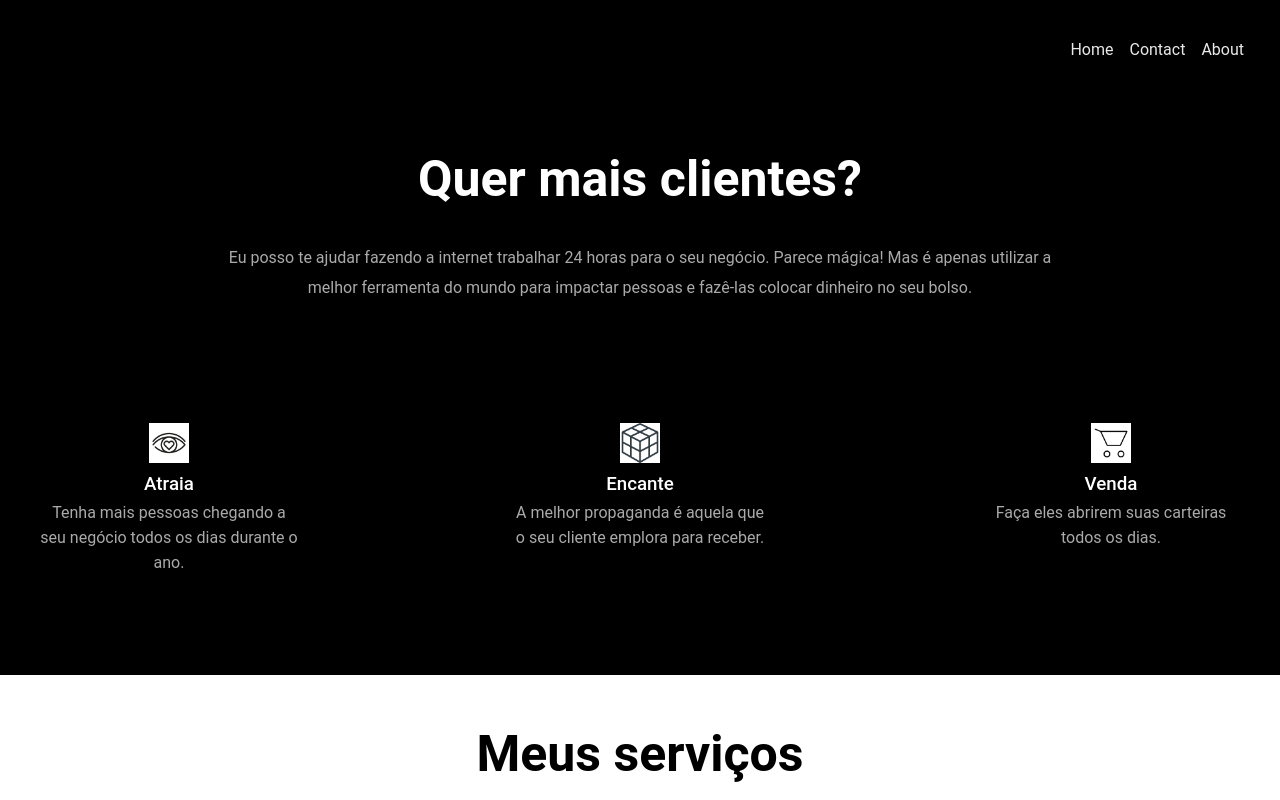
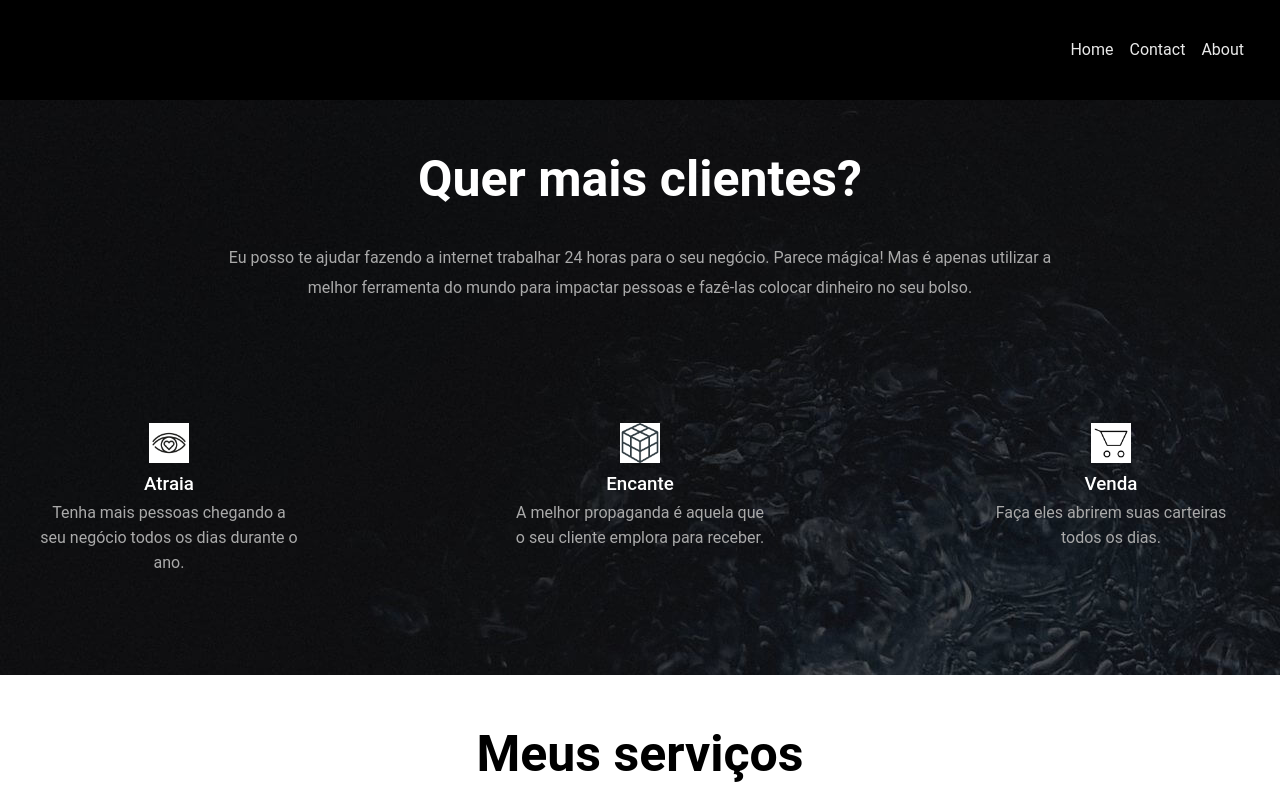
Before and after one commit to pedrohw12/portfolio-website-template-reactjs, a React (Create React App) app: page / in a window 1280 px wide. Shown: the top 800 px of the page. Built offline with nearby package versions, Linux system fonts and the light colour scheme.

Commit message:
adding img background

```diff
--- a/src/components/FirstSection/styles.js
+++ b/src/components/FirstSection/styles.js
@@ -1,14 +1,16 @@
 import styled from "styled-components";
+import Banner from '../../assets/banner-portfolio.jpg';
 
 export const Container = styled.div`
-  background-color: #000;
+  background-image: url(${Banner});
+  background-repeat: no-repeat;
+  background-attachment: fixed;
 `;
 
 export const Content = styled.div`
   display: flex;
   flex-direction: column;
   align-items: center;
-  background-color: #000;
   padding-top: 50px;
 `;
 
```
Also changed, not shown: src/assets/banner-portfolio.jpg (added), 1 other file (tests, documents, lock files or other folders).
